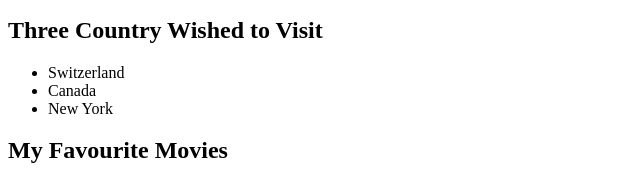
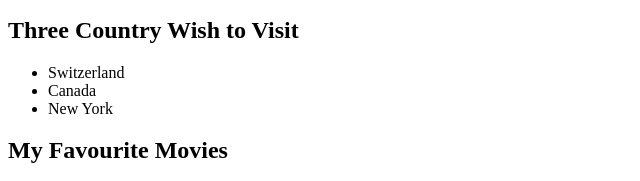
Before and after one commit to JoyEzenwoke/frontend_basics, a plain HTML site: page 006_form.html in a window 1280 px wide. Shown: the part 274-455 px from the top of the page, 0-640 px from the left. Drawn offline with Linux system fonts and the light colour scheme.

Commit message:
Update 006_form.html

```diff
--- a/006_form.html
+++ b/006_form.html
@@ -15,7 +15,7 @@
 			<li> Sports (e.g foothball, volleyball ) </li>
 			<li> Listening to music </li>
 		</ol>
-		<h2> Three Country Wished to Visit </h2>
+		<h2> Three Country Wish to Visit </h2>
 		<ul>
 			<li> Switzerland </li>
 			<li> Canada </h2>
```
